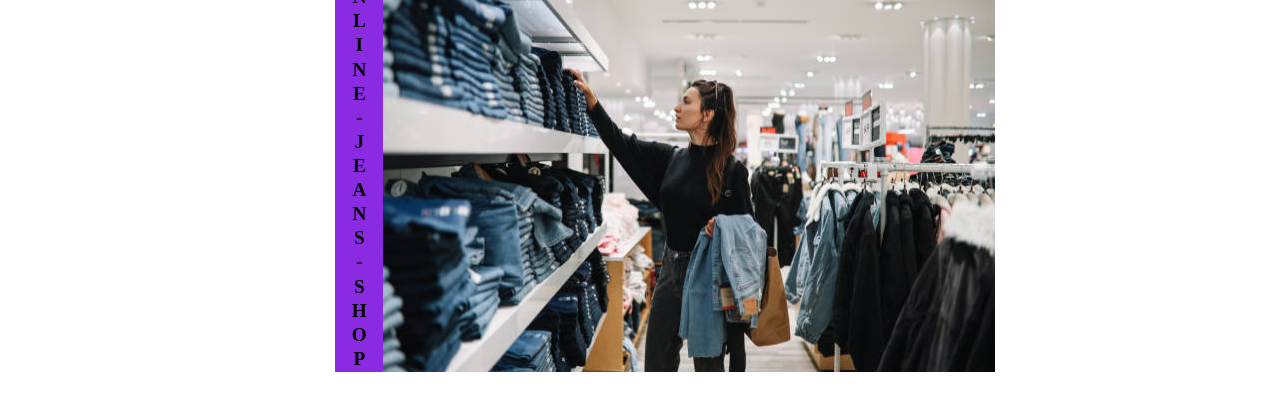
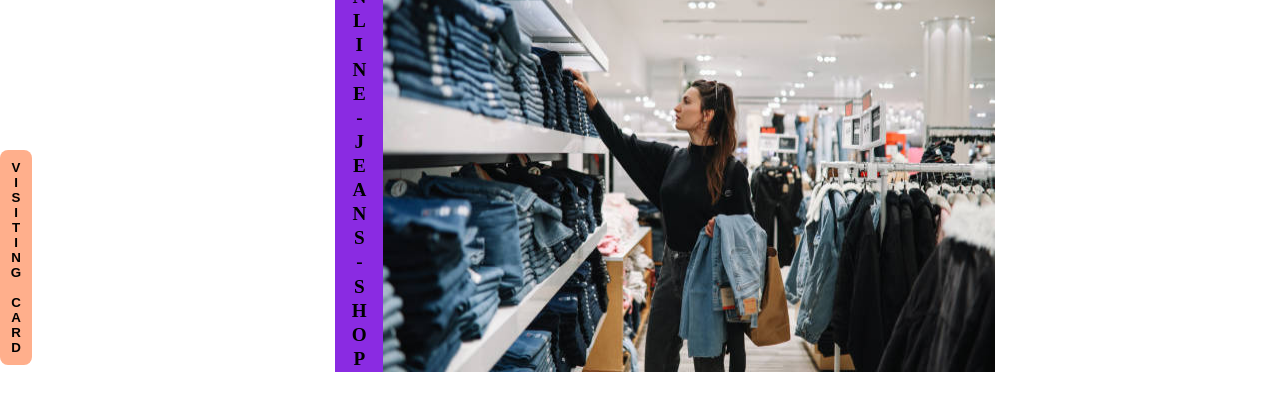
Before and after one commit to narbirlamba/Online-Jeans-Shop-, a plain HTML site: page index.html in a window 1280 px wide. Shown: the part 140-550 px from the top of the page. Drawn offline with Linux system fonts and the light colour scheme.

Commit message:
Add files via upload

```diff
--- a/index.html
+++ b/index.html
@@ -64,6 +64,8 @@
             <img class="display_img" src="b.jpg" alt="Jeans">
         </div>
     </div>
+    <div id="visiting_card" class="visiting_card"><a href="d.pdf" target="_blank" download="Visiting_Card.jpg"><button>V<br>I<br>S<br>I<br>T<br>I<br>N<br>G<br> <br>C<br>A<br>R<br>D</button></a></div>
+<br><br><br><br><br><br><br><br><br><br><br><br><br><br><br><br><br><br><br><br><br><br>
 <script src="app.js"></script>
 </body>
 </html>
--- a/style.css
+++ b/style.css
@@ -132,7 +132,7 @@ body{
     right: 0px;
     top: 55px;
     z-index: 2;
-    transition: all .9s ease;
+    transition: all .5s ease;
     border-radius: 0 0 0 10px;
 }
 .visible{
@@ -154,3 +154,25 @@ body{
   background-color: rgb(255, 137, 94);
   transform: translateY(2px);
 }
+#visiting_card{
+    position: fixed;
+    font-size: 17px;
+    top: calc(50% - 110px);
+    z-index: 12;
+    text-align: center;
+
+}
+
+.visiting_card a button{
+    text-decoration: none;
+    color: black;
+    font-weight: 900;
+    border: none;
+    padding: 10px 8px;
+    width: 2rem;
+    background: #ffaf8c;
+    border-radius:8px;
+    cursor: pointer;
+    /* transform: rotate(180deg); */
+
+}
```
Also changed, not shown: 1 other file.
